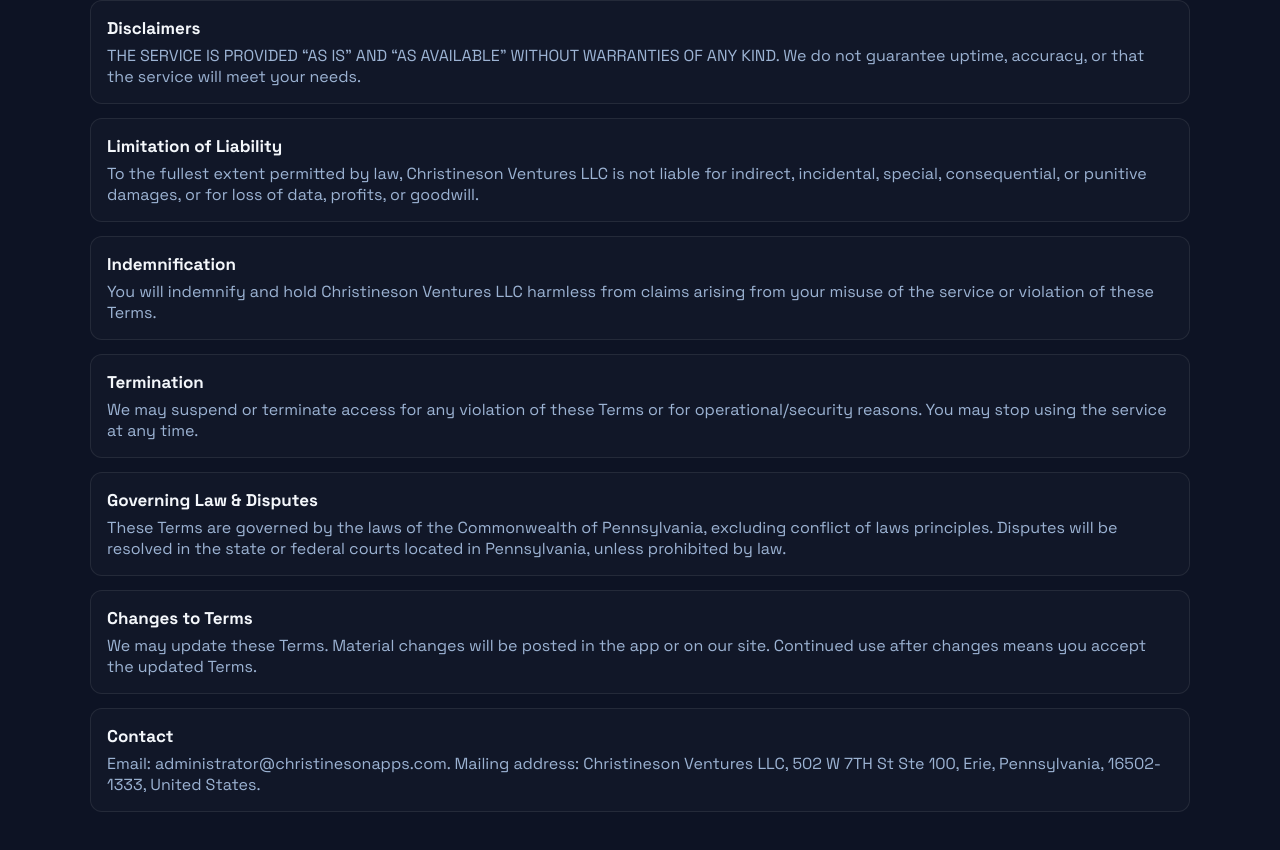
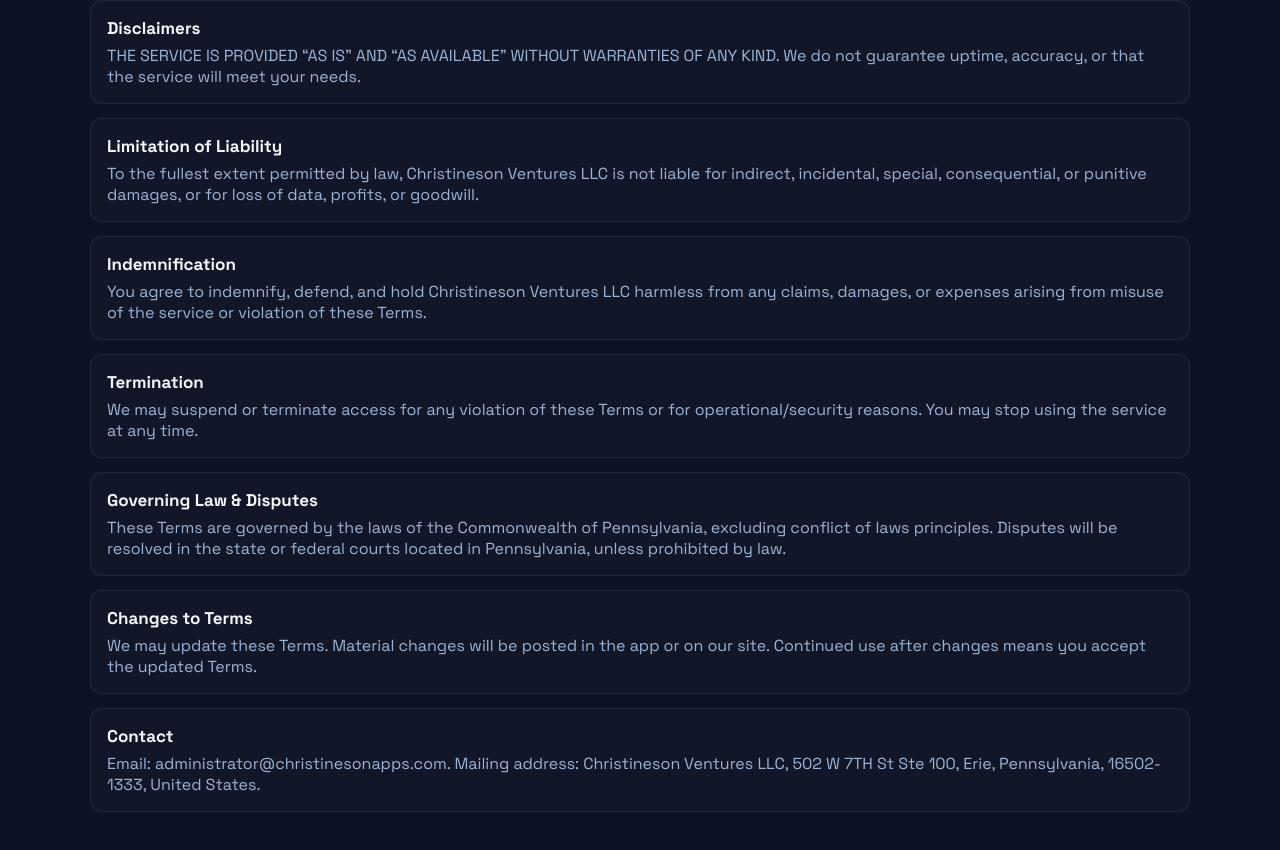
Before and after one commit to medhannsh91/crappss, a Next.js app: page /terms in a window 1280 px wide. Shown: the part 1298-2148 px from the top of the page. Built offline with nearby package versions, Linux system fonts and the light colour scheme.

Commit message:
Update branding and legal language

```diff
--- a/app/terms/page.tsx
+++ b/app/terms/page.tsx
@@ -61,7 +61,7 @@
   {
     title: "Indemnification",
     body:
-      "You will indemnify and hold Christineson Ventures LLC harmless from claims arising from your misuse of the service or violation of these Terms."
+      "You agree to indemnify, defend, and hold Christineson Ventures LLC harmless from any claims, damages, or expenses arising from misuse of the service or violation of these Terms."
   },
   {
     title: "Termination",
```
